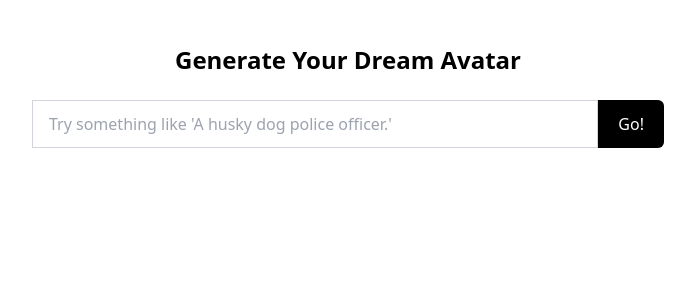
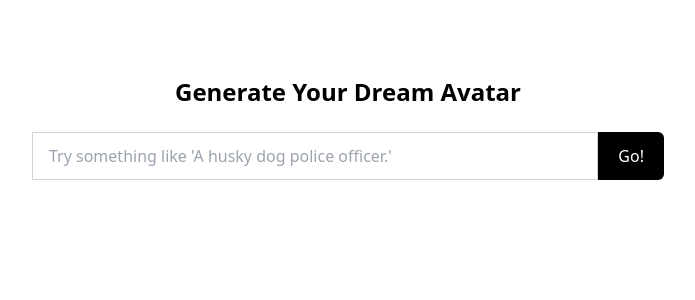
Before and after one commit to danschewy/avatar-generator, a Next.js app: page / in a window 1280 px wide. Shown: the top 300 px of the page, without its empty margins (292-987 px from the left). Built offline with nearby package versions, Linux system fonts and the light colour scheme.

Commit message:
lets try

```diff
--- a/components/AdSense.js
+++ b/components/AdSense.js
@@ -9,7 +9,7 @@ const AdSense = ({ adSlot }) => {
 
   return (
     <ins
-      className="adsbygoogle"
+      className="adsbygoogle p-4"
       style={{ display: "block" }}
       data-ad-client="ca-pub-3998650725257627" // Replace with your publisher ID
       data-ad-slot={adSlot}
--- a/pages/index.js
+++ b/pages/index.js
@@ -44,17 +44,17 @@ export default function Home() {
   };
 
   return (
-    <div className="container max-w-2xl mx-auto p-5">
+    <div className="h-screen flex flex-row justify-center">
       <Head>
         <title>Dream Avatar</title>
       </Head>
+      <AdSense adSlot={7637284651} />
 
-      <AdSense adSlot={2281016195} suppressHydrationWarning />
-
+      <div className="container flex h-full max-w-2xl flex-col items-center p-5">
+        <AdSense adSlot={2281016195} />
         <h1 className="py-6 text-center font-bold text-2xl">
           Generate Your Dream Avatar
         </h1>
-
         <form className="w-full flex" onSubmit={handleSubmit}>
           <input
             type="text"
@@ -66,9 +66,7 @@ export default function Home() {
             Go!
           </button>
         </form>
-
         {error && <div>{error}</div>}
-
         {prediction && (
           <>
             {prediction.output && (
@@ -81,10 +79,14 @@ export default function Home() {
                 />
               </div>
             )}
-          <p className="py-3 text-sm opacity-50">status: {prediction.status}</p>
+            <p className="py-3 text-sm opacity-50">
+              status: {prediction.status}
+            </p>
           </>
         )}
-      <AdSense adSlot={5359687249} suppressHydrationWarning />
+        <AdSense adSlot={5359687249} />
+      </div>
+      <AdSense adSlot={7062569589} />
     </div>
   );
 }
```
Lines whose indentation alone changed are shown as unchanged.
